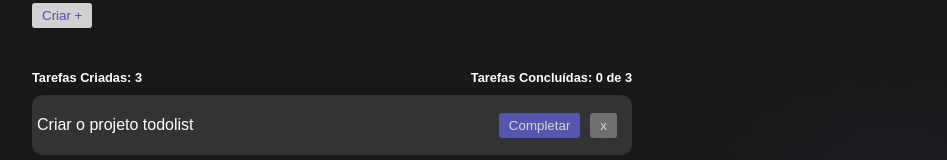
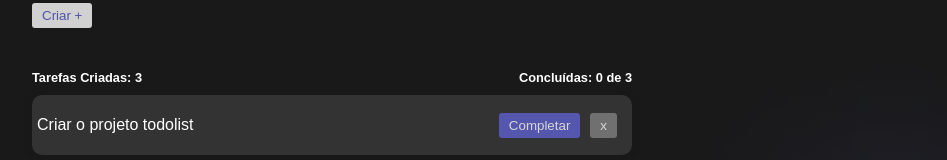
Before and after one commit to vromariz/ListToDo, a React (Vite) app: page / in a window 1280 px wide. Shown: the part 190-350 px from the top of the page, without its empty margins (308-1255 px from the left). Built offline with nearby package versions, Linux system fonts and the light colour scheme.

Commit message:
concluidas

```diff
--- a/src/App.jsx
+++ b/src/App.jsx
@@ -66,7 +66,7 @@ function App() {
           Tarefas Criadas: {totalTodos}
         </h3>
         <h3>
-          Tarefas Concluídas: {completedTodos} de {totalTodos}
+          Concluídas: {completedTodos} de {totalTodos}
         </h3>
       </div>
 
```
